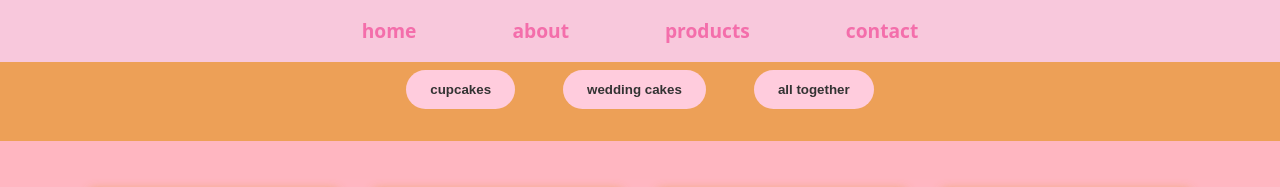
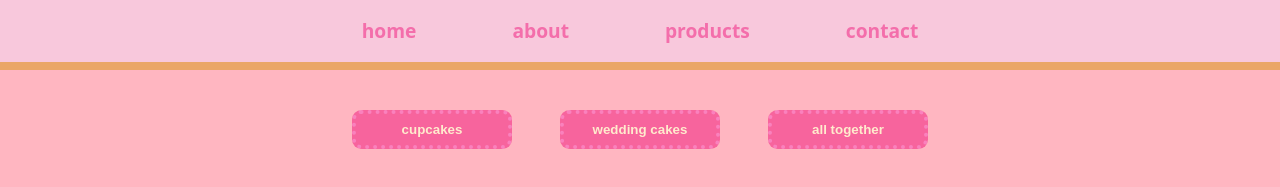
Before and after one commit to owenboy9/cakery, a React (Vite) app in the folder vite-project/: page /products in a window 1280 px wide. Shown: the part 146-333 px from the top of the page. Built offline with nearby package versions, Linux system fonts and the light colour scheme.

Commit message:
products page done

```diff
--- a/vite-project/src/index.css
+++ b/vite-project/src/index.css
@@ -18,7 +18,7 @@ html, body {
   margin: 0;
   place-items: complete;
   width: 100%;
-  background-color: rgba(245, 165, 90, 0.966);
+  background-color: rgba(250, 177, 109, 0.925);
   overflow-x: hidden;
 }
 
--- a/vite-project/src/styles/products.css
+++ b/vite-project/src/styles/products.css
@@ -7,6 +7,10 @@
   padding-right: 0;
   background-color: lightpink;
   width: 100%;
+}
+
+.products-page {
+  background-color: lightpink;
 }
 
 .popup-overlay {
@@ -59,25 +63,22 @@
   display: flex;
   justify-content: center;
   gap: 3rem;
-  margin-bottom: 2rem;
 }
 
 .filter-buttons button {
-  padding: 0.75rem 1.5rem;
-  border: none;
-  border-radius: 25px;
+  width: 10rem;
+  background-color: rgba(240, 19, 122, 0.5);
+  border: 4px dotted rgb(250, 129, 189);
+  padding: 0.5rem 1rem;
+  border-radius: 0.6rem;
+  cursor: pointer;
   font-weight: bold;
-  background-color: #ffccdd;
-  color: #333;
-  cursor: pointer;
-  transition: background-color 0.3s ease;
-}
-
-.filter-buttons button.active {
-  background-color: #ff6f91;
-  color: white;
+  color: blanchedalmond;
+  transition: transform 0.1s ease, box-shadow 0.3s ease;
+  margin-top: 2.5rem;
 }
 
 .filter-buttons button:hover {
-  background-color: #ffa6c1;
+  transform: scale(1.07);
+  box-shadow: 0 0 10px rgb(240, 99, 141);
 }
```
